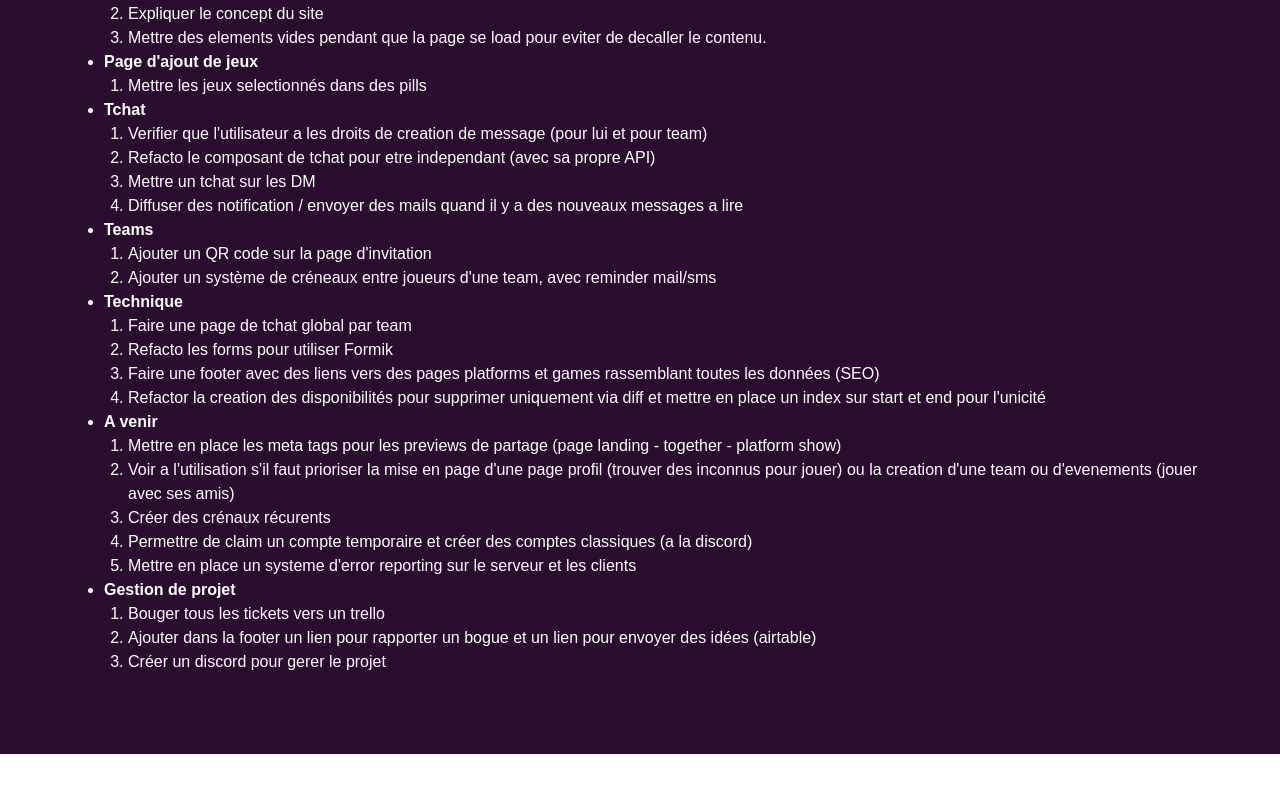
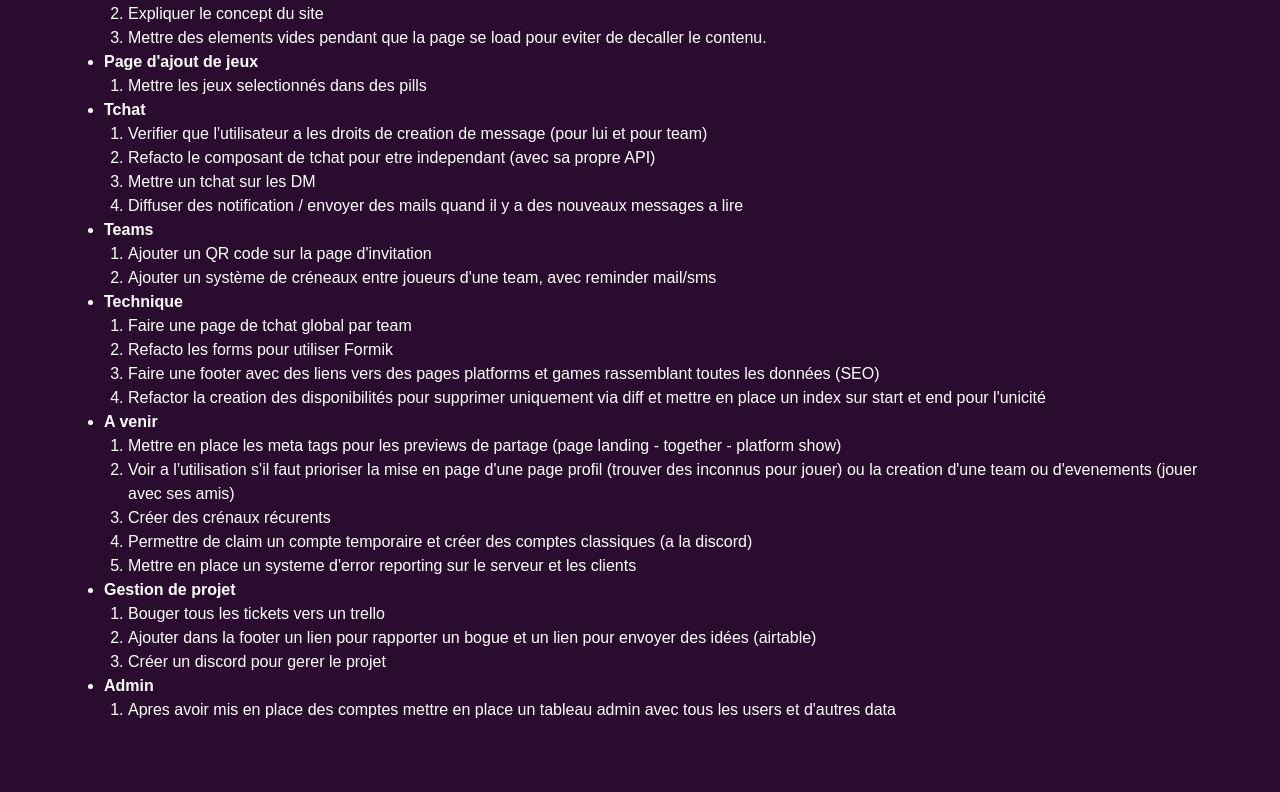
Before and after one commit to Balatzar/nobody-games-alone, a Next.js app: page / in a window 1280 px wide. Shown: the part 812-1604 px from the top of the page. Before the commit the page ends 1566 px from the top, so only its background shows below. Built offline with nearby package versions, Linux system fonts and the light colour scheme; no server answers.

Commit message:
Update todos

```diff
--- a/pages/index.js
+++ b/pages/index.js
@@ -239,6 +239,15 @@ export default function IndexPage() {
               <li>Créer un discord pour gerer le projet</li>
             </ul>
           </li>
+          <li>
+            <b>Admin</b>
+            <ul className="list-decimal pl-6">
+              <li>
+                Apres avoir mis en place des comptes mettre en place un tableau
+                admin avec tous les users et d'autres data
+              </li>
+            </ul>
+          </li>
         </ul>
       </div>
     </Layout>
```
